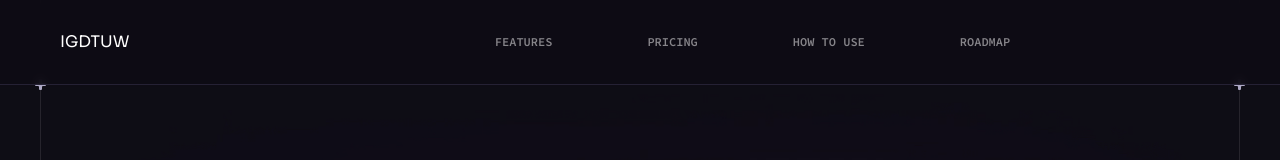
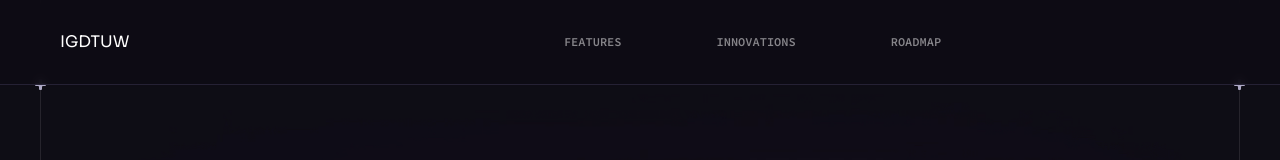
Before and after one commit to Mansi168/igdtuw-cse-research-showcase, a React (Vite) app in the folder frontend/: page / in a window 1280 px wide. Shown: the top 160 px of the page. Built offline with nearby package versions, Linux system fonts and the light colour scheme.

Commit message:
added pages

```diff
--- a/frontend/src/App.jsx
+++ b/frontend/src/App.jsx
@@ -4,9 +4,9 @@ import Collaboration from "./components/Collaboration";
 import Footer from "./components/Footer";
 import Header from "./components/Header";
 import Hero from "./components/Hero";
-import Pricing from "./components/Pricing";
+// import Pricing from "./components/Pricing";
 import Roadmap from "./components/Roadmap";
-import Services from "./components/Services";
+// import Services from "./components/Services";
 
 const App = () => {
   return (
@@ -16,8 +16,8 @@ const App = () => {
         <Hero />
         <Benefits />
         <Collaboration />
-        <Services />
-        <Pricing />
+        {/* <Services /> */}
+        {/* <Pricing /> */}
         <Roadmap />
         <Footer />
       </div>
--- a/frontend/src/components/Pricing.jsx
+++ /dev/null
@@ -1,54 +0,0 @@
-import Section from "./Section";
-import { smallSphere, stars } from "../assets";
-import Heading from "./Heading";
-import PricingList from "./PricingList";
-import { LeftLine, RightLine } from "./design/Pricing";
-
-const Pricing = () => {
-  return (
-    <Section className="overflow-hidden" id="pricing">
-      <div className="container relative z-2">
-        <div className="hidden relative justify-center mb-[6.5rem] lg:flex">
-          <img
-            src={smallSphere}
-            className="relative z-1"
-            width={255}
-            height={255}
-            alt="Sphere"
-          />
-          <div className="absolute top-1/2 left-1/2 w-[60rem] -translate-x-1/2 -translate-y-1/2 pointer-events-none">
-            <img
-              src={stars}
-              className="w-full"
-              width={950}
-              height={400}
-              alt="Stars"
-            />
-          </div>
-        </div>
-
-        <Heading
-          tag="Get started with Brainwave"
-          title="Pay once, use forever"
-        />
-
-        <div className="relative">
-          <PricingList />
-          <LeftLine />
-          <RightLine />
-        </div>
-
-        <div className="flex justify-center mt-10">
-          <a
-            className="text-xs font-code font-bold tracking-wider uppercase border-b"
-            href="/pricing"
-          >
-            See the full details
-          </a>
-        </div>
-      </div>
-    </Section>
-  );
-};
-
-export default Pricing;
--- a/frontend/src/components/PricingList.jsx
+++ /dev/null
@@ -1,55 +0,0 @@
-import { check } from "../assets";
-import { pricing } from "../constants";
-import Button from "./Button";
-
-const PricingList = () => {
-  return (
-    <div className="flex gap-[1rem] max-lg:flex-wrap">
-      {pricing.map((item) => (
-        <div
-          key={item.id}
-          className="w-[19rem] max-lg:w-full h-full px-6 bg-n-8 border border-n-6 rounded-[2rem] lg:w-auto even:py-14 odd:py-8 odd:my-4 [&>h4]:first:text-color-2 [&>h4]:even:text-color-1 [&>h4]:last:text-color-3"
-        >
-          <h4 className="h4 mb-4">{item.title}</h4>
-
-          <p className="body-2 min-h-[4rem] mb-3 text-n-1/50">
-            {item.description}
-          </p>
-
-          <div className="flex items-center h-[5.5rem] mb-6">
-            {item.price && (
-              <>
-                <div className="h3">$</div>
-                <div className="text-[5.5rem] leading-none font-bold">
-                  {item.price}
-                </div>
-              </>
-            )}
-          </div>
-
-          <Button
-            className="w-full mb-6"
-            href={item.price ? "/pricing" : "mailto:contact@jsmastery.pro"}
-            white={!!item.price}
-          >
-            {item.price ? "Get started" : "Contact us"}
-          </Button>
-
-          <ul>
-            {item.features.map((feature, index) => (
-              <li
-                key={index}
-                className="flex items-start py-5 border-t border-n-6"
-              >
-                <img src={check} width={24} height={24} alt="Check" />
-                <p className="body-2 ml-4">{feature}</p>
-              </li>
-            ))}
-          </ul>
-        </div>
-      ))}
-    </div>
-  );
-};
-
-export default PricingList;
--- a/frontend/src/constants/index.js
+++ b/frontend/src/constants/index.js
@@ -42,14 +42,14 @@ export const navigation = [
     title: "Features",
     url: "#features",
   },
-  {
-    id: "1",
-    title: "Pricing",
-    url: "#pricing",
-  },
+  // {
+  //   id: "1",
+  //   title: "Pricing",
+  //   url: "#pricing",
+  // },
   {
     id: "2",
-    title: "How to use",
+    title: "Innovations",
     url: "#how-to-use",
   },
   {
@@ -205,41 +205,41 @@ export const collabApps = [
   },
 ];
 
-export const pricing = [
-  {
-    id: "0",
-    title: "Basic",
-    description: "AI chatbot, personalized recommendations",
-    price: "0",
-    features: [
-      "An AI chatbot that can understand your queries",
-      "Personalized recommendations based on your preferences",
-      "Ability to explore the app and its features without any cost",
-    ],
-  },
-  {
-    id: "1",
-    title: "Premium",
-    description: "Advanced AI chatbot, priority support, analytics dashboard",
-    price: "9.99",
-    features: [
-      "An advanced AI chatbot that can understand complex queries",
-      "An analytics dashboard to track your conversations",
-      "Priority support to solve issues quickly",
-    ],
-  },
-  {
-    id: "2",
-    title: "Enterprise",
-    description: "Custom AI chatbot, advanced analytics, dedicated account",
-    price: null,
-    features: [
-      "An AI chatbot that can understand your queries",
-      "Personalized recommendations based on your preferences",
-      "Ability to explore the app and its features without any cost",
-    ],
-  },
-];
+// export const pricing = [
+//   {
+//     id: "0",
+//     title: "Basic",
+//     description: "AI chatbot, personalized recommendations",
+//     price: "0",
+//     features: [
+//       "An AI chatbot that can understand your queries",
+//       "Personalized recommendations based on your preferences",
+//       "Ability to explore the app and its features without any cost",
+//     ],
+//   },
+//   {
+//     id: "1",
+//     title: "Premium",
+//     description: "Advanced AI chatbot, priority support, analytics dashboard",
+//     price: "9.99",
+//     features: [
+//       "An advanced AI chatbot that can understand complex queries",
+//       "An analytics dashboard to track your conversations",
+//       "Priority support to solve issues quickly",
+//     ],
+//   },
+//   {
+//     id: "2",
+//     title: "Enterprise",
+//     description: "Custom AI chatbot, advanced analytics, dedicated account",
+//     price: null,
+//     features: [
+//       "An AI chatbot that can understand your queries",
+//       "Personalized recommendations based on your preferences",
+//       "Ability to explore the app and its features without any cost",
+//     ],
+//   },
+// ];
 
 export const benefits = [
   {
```
